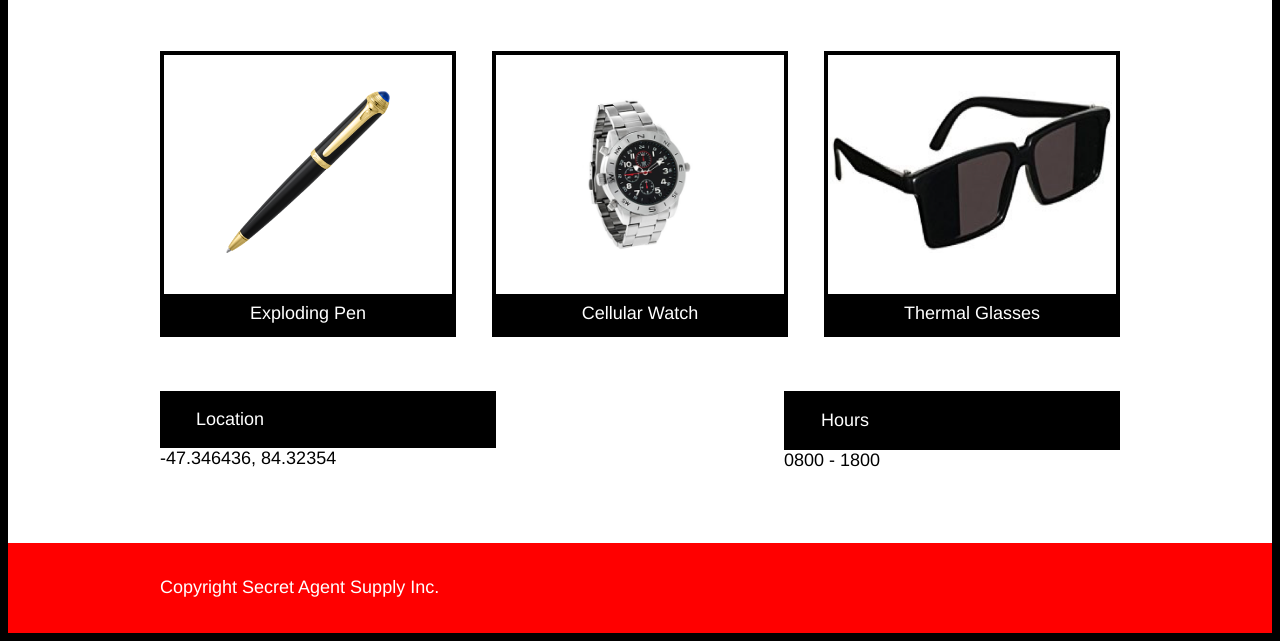
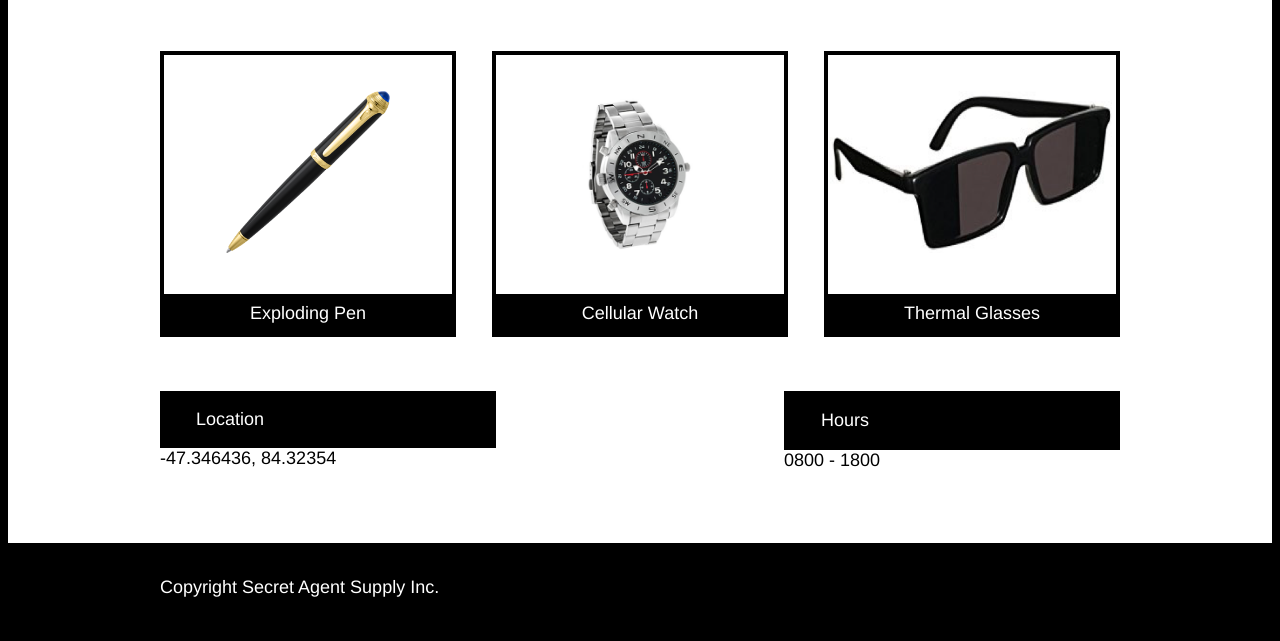
Before and after one commit to Whaddup/secretagentsupply, a plain HTML site: page index.html in a window 1280 px wide. Shown: the part 554-1195 px from the top of the page. Drawn offline with Linux system fonts and the light colour scheme.

Commit message:
Fixed footer color

```diff
--- a/css/style.css
+++ b/css/style.css
@@ -145,7 +145,7 @@ color: white;}
 height: 5rem;
 justify-content: center;
 align-items: center;
-background-color: red;}
+background-color: black;}
 
 .copyrightnotice { width: 960px;}
 
```
